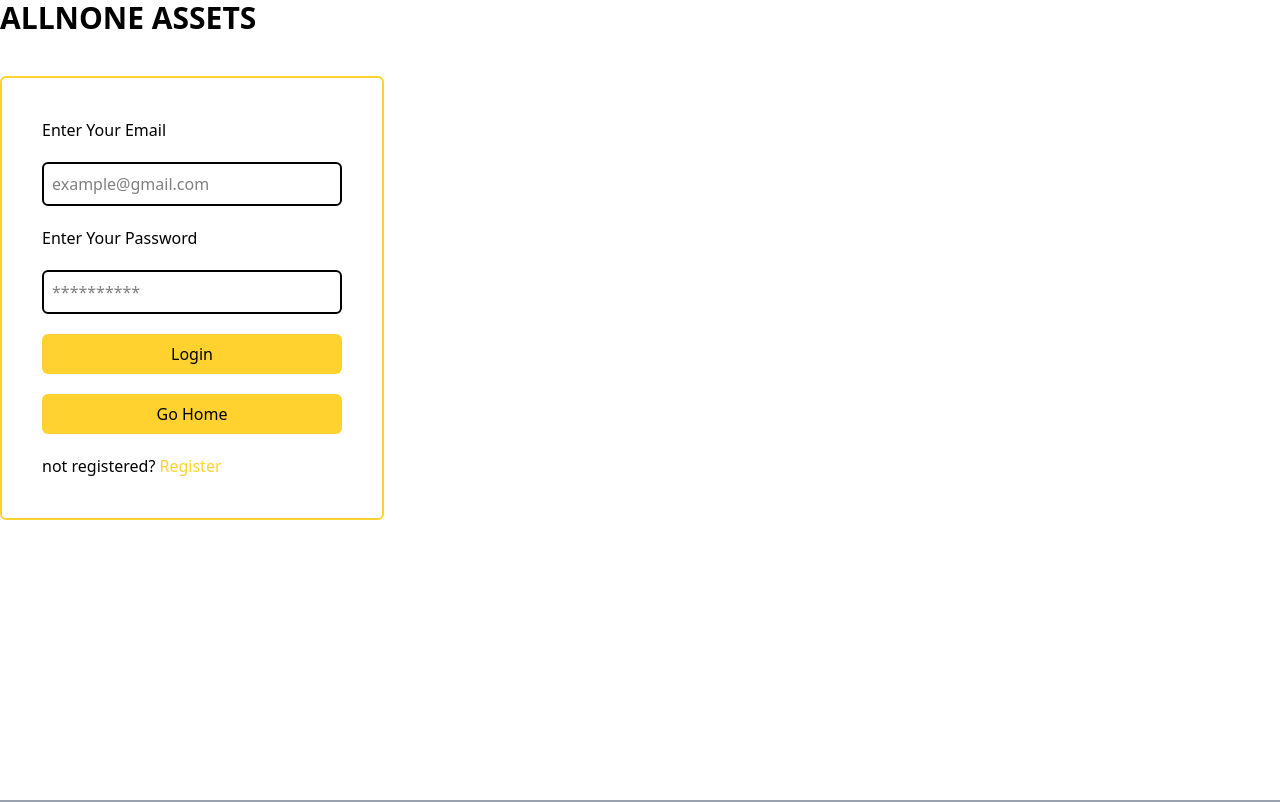
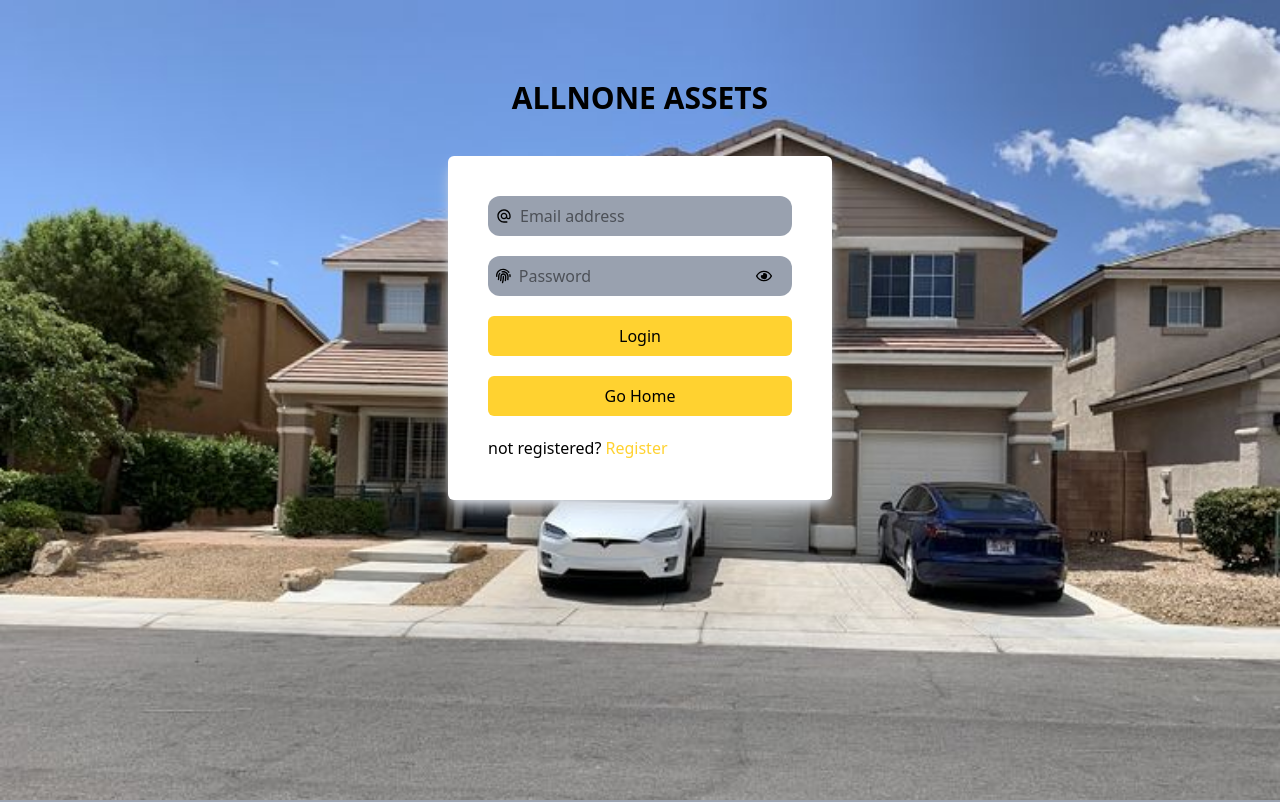
Before and after one commit to mutheeEverlyn/unified-frontend, a React (Vite) app: page /login in a window 1280 px wide. Shown: the top 802 px of the page. Built offline with nearby package versions, Linux system fonts and the light colour scheme.

Commit message:
Enhance Login component with password visibility toggle and improved styling

```diff
--- a/src/features/login/Login.tsx
+++ b/src/features/login/Login.tsx
@@ -1,16 +1,18 @@
-import React from 'react';
+import React,{useState} from 'react';
 import { Link, useNavigate } from "react-router-dom";
 import Footer from "../../components/Footer";
 import { useForm, SubmitHandler } from "react-hook-form";
 import { useLoginUserMutation } from "./LoginApi";
 import { Toaster, toast } from 'sonner';
-
+import { MdAlternateEmail } from 'react-icons/md';
+import{FaFingerprint,FaRegEye,FaRegEyeSlash} from 'react-icons/fa';
 type FormData = {
   email: string;
   password: string;
 };
-
 const Login: React.FC = () => {
+  const [showPassword,setShowPassword]=useState<boolean>(false);
+  const togglePasswordVisibility=()=>setShowPassword(!showPassword);
   const { register, handleSubmit, formState: { errors } } = useForm<FormData>();
   const navigate = useNavigate();
   const [loginUser, { isLoading, error }] = useLoginUserMutation();
@@ -53,11 +55,12 @@ const Login: React.FC = () => {
           info: 'bg-blue-400',
         },
       }} />
-      <div className="m-auto flex flex-col container min-h-screen">
-        <h1 className="font-bold text-3xl ">ALLNONE ASSETS</h1>
-        <form onSubmit={handleSubmit(onSubmit)} className="flex flex-col gap-5 my-10  w-96 border-amber-300 rounded-md border-2 p-10 ">
-          <label htmlFor="email">Enter Your Email</label>
+      <div className="m-auto flex flex-col container min-h-screen  login">
+        <h1 className="font-bold text-3xl mx-auto mt-20 ">ALLNONE ASSETS</h1>
+        <form onSubmit={handleSubmit(onSubmit)} className="bg-white shadow-gray-300 shadow-lg  flex flex-col gap-5 my-10  w-96  rounded-md  p-10 mx-auto ">
           {errors.email && <p className='text-red-600'>{errors.email.message}</p>}
+          <div className='w-full flex items-center relative p-2 rounded-xl gap-2 bg-gray-400'>
+          <MdAlternateEmail/>
           <input
             type="email"
             {...register("email", {
@@ -67,14 +70,15 @@ const Login: React.FC = () => {
                 message: 'Invalid email address'
               }
             })}
-            placeholder="example@gmail.com"
-            className="border-2 border-black rounded-md p-2"
+            placeholder="Email address"
+            className=" bg-transparent outline-none border-0"
           />
-
-          <label htmlFor="password">Enter Your Password</label>
+</div>
           {errors.password && <p className='text-red-600'>{errors.password.message}</p>}
+          <div className='w-full flex items-center relative p-2 rounded-xl gap-2 bg-gray-400'>
+            <FaFingerprint/>
           <input
-            type="password"
+            type={showPassword ? "password": "text"}
             {...register("password", {
               required: 'Password is required',
               minLength: {
@@ -82,10 +86,11 @@ const Login: React.FC = () => {
                 message: 'Password must be at least 8 characters'
               }
             })}
-            placeholder="**********"
-            className="border-2 border-black rounded-md p-2"
-          />
-
+            placeholder="Password"
+            className="  bg-transparent outline-none border-0  w-full"
+            />
+          { showPassword ? (<FaRegEyeSlash className="absolute right-5 cursor-pointer" onClick={togglePasswordVisibility} />):(<FaRegEye className="absolute right-5 cursor-pointer" onClick={togglePasswordVisibility}/>)}
+          </div >
           <button type="submit" className="rounded-md bg-amber-300  hover:bg-gray-400 p-2 *:transition duration-500" disabled={isLoading}>
             {isLoading ? 'Logging in...' : 'Login'}
           </button>
```
